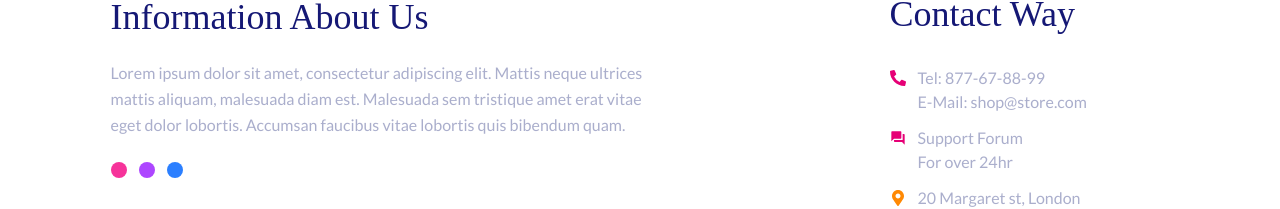
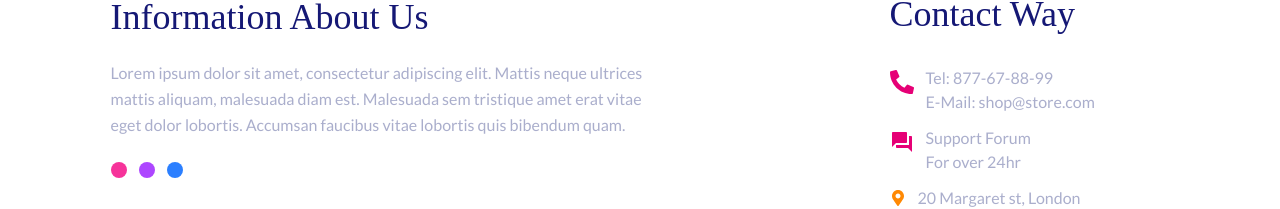
Before and after one commit to Rakib-Hassan-web/E-commace-with-next-js, a Next.js app: page /Contact in a window 1280 px wide. Shown: the part 267-476 px from the top of the page. Built offline with nearby package versions, Linux system fonts and the light colour scheme; a web font is replaced by a local one.

Commit message:
conmtact page add page and aprocessimg

```diff
--- a/app/( Pages )/Contact/page.jsx
+++ b/app/( Pages )/Contact/page.jsx
@@ -30,7 +30,7 @@ const page = () => {
           <h2 className="text-2xl  font-adaminaaa text-blumain text-[36px] font-normal  mb-4 ">Contact Way</h2>
 
           <div className="flex items-start gap-3 text-gray-700">
-            <FaPhoneAlt className="text-pink-600 mt-1" />
+            <FaPhoneAlt className="text-pink-600 mt-1 text-2xl" />
             <div>
               <p className="text-[16px] font-lato font-medium    text-[#8a8fb9b9]"> Tel: 877-67-88-99</p>
               <p className="text-[16px] font-lato font-medium    text-[#8a8fb9b9]">E-Mail: shop@store.com</p>
@@ -38,7 +38,7 @@ const page = () => {
           </div>
 
           <div className="flex items-start gap-3 text-gray-700">
-            <MdForum className="text-pink-600 mt-1" />
+            <MdForum className="text-pink-600 mt-1 text-2xl" />
             <p className="text-[16px] font-lato font-medium    text-[#8a8fb9b9]">Support Forum <br /> For over 24hr</p>
           </div>
 
```
